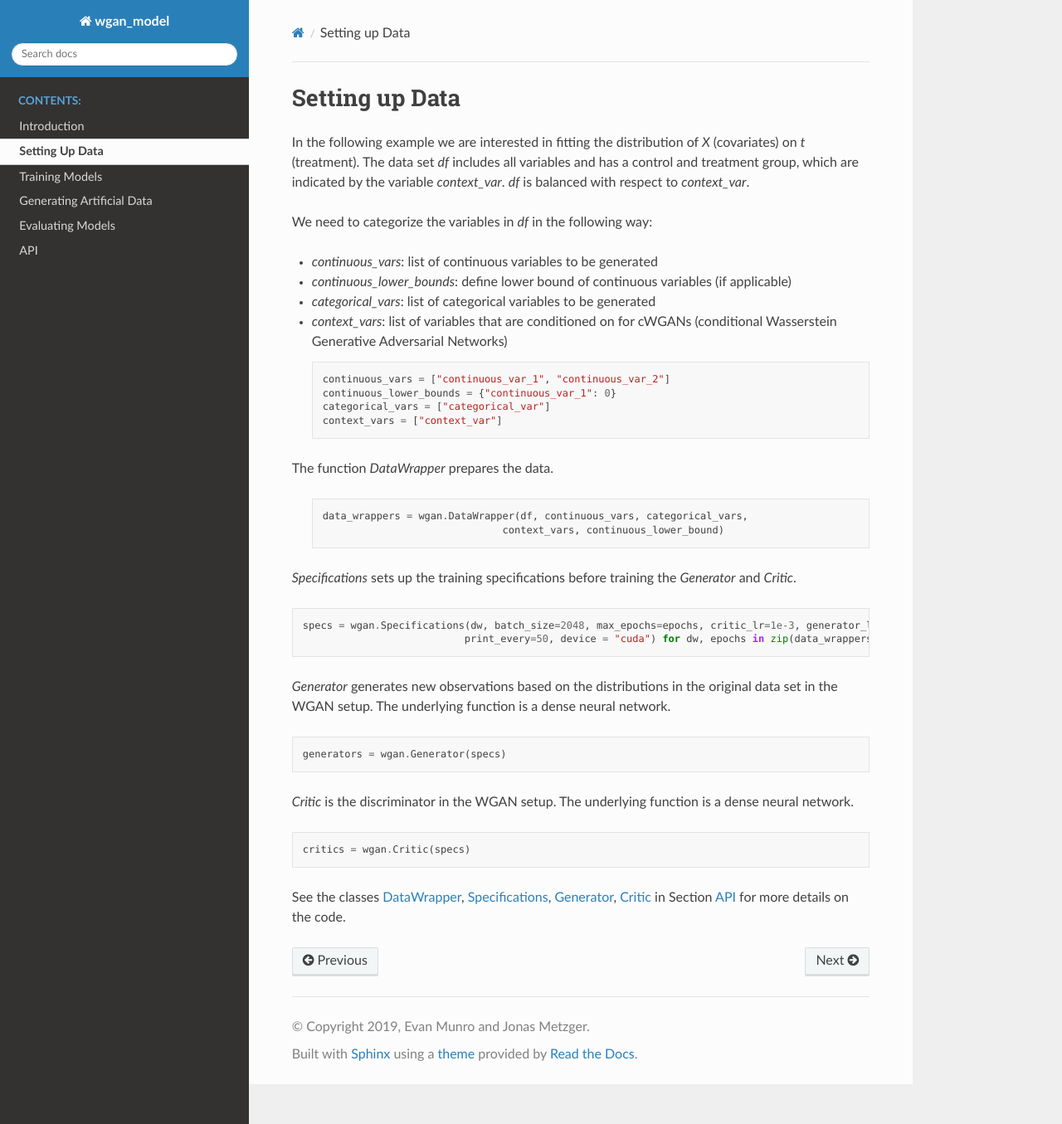
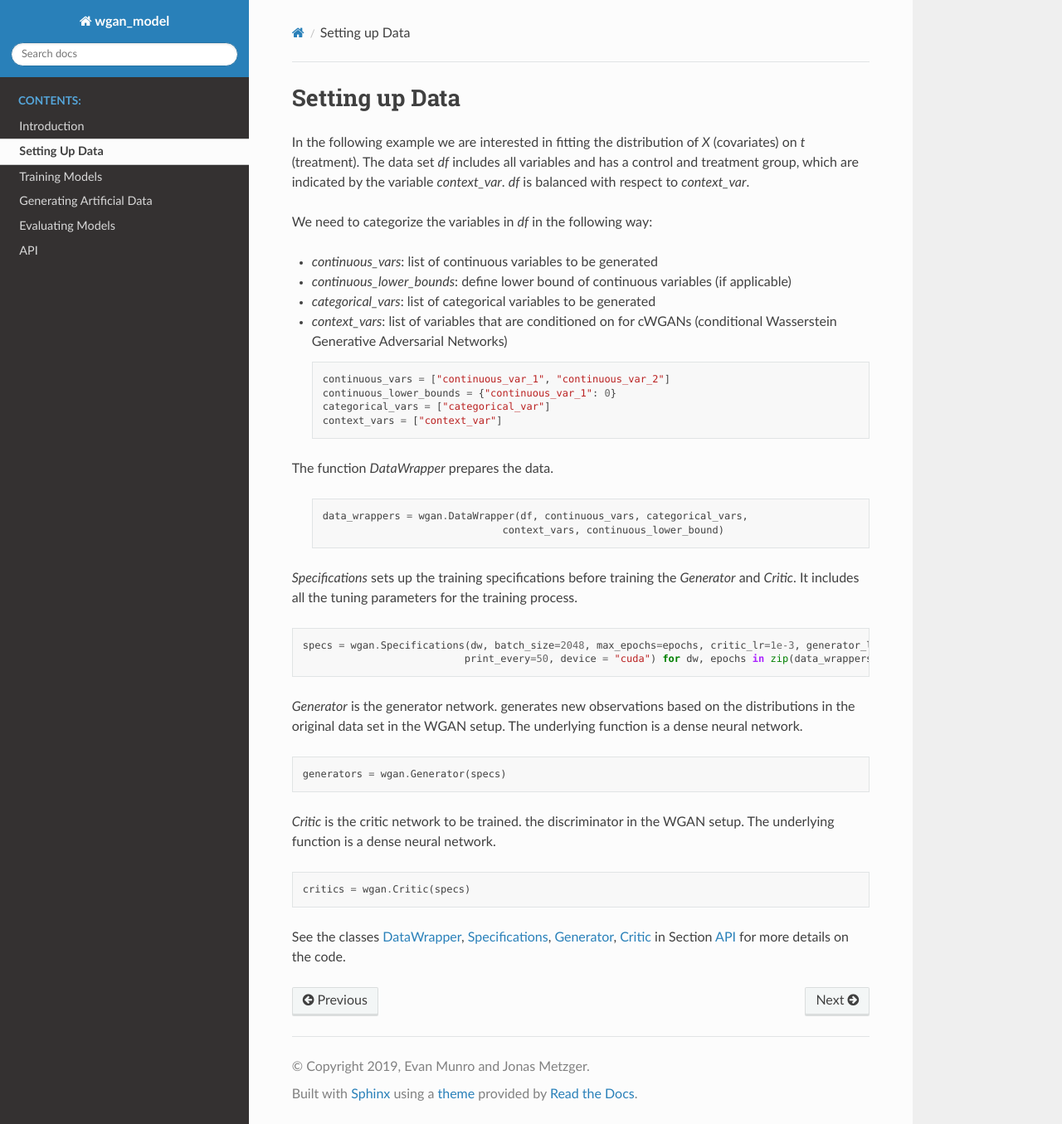
Before and after one commit to gsbDBI/ds-wgan, a Sphinx documentation site: the page built from docs/source/data.rst, in a window 1280 px wide and 1355 px high. Shown: the whole window at 83% size. Built offline with Sphinx 7.4.7 and the Read the Docs theme 2.0.0, drawn with Linux system fonts in a browser that asks for light colours.

Commit message:
Work on documentation

```diff
--- a/docs/source/api.rst
+++ b/docs/source/api.rst
@@ -9,6 +9,7 @@ DataWrapper
 ^^^^^^^^^^^
 .. autoapimodule:: wgan
   :members: DataWrapper
+  :exclude-members: apply_critic
 
 .. _specifications:
 
--- a/docs/source/data.rst
+++ b/docs/source/data.rst
@@ -27,20 +27,20 @@ The function `DataWrapper` prepares the data.
     data_wrappers = wgan.DataWrapper(df, continuous_vars, categorical_vars,
                                   context_vars, continuous_lower_bound)
 
-`Specifications` sets up the training specifications before training the `Generator` and `Critic`.
+`Specifications` sets up the training specifications before training the `Generator` and `Critic`. It includes all the tuning parameters for the training process.
 
 .. code-block:: python
 
     specs = wgan.Specifications(dw, batch_size=2048, max_epochs=epochs, critic_lr=1e-3, generator_lr=1e-3,
                                print_every=50, device = "cuda") for dw, epochs in zip(data_wrappers, [600, 600])
 
-`Generator` generates new observations based on the distributions in the original data set in the WGAN setup. The underlying function is a dense neural network.
+`Generator` is the generator network. generates new observations based on the distributions in the original data set in the WGAN setup. The underlying function is a dense neural network.
 
 .. code-block:: python
 
     generators = wgan.Generator(specs)
 
-`Critic` is the discriminator in the WGAN setup. The underlying function is a dense neural network.
+`Critic` is the critic network to be trained. the discriminator in the WGAN setup. The underlying function is a dense neural network.
 
 .. code-block:: python
 
--- a/docs/source/evaluate.rst
+++ b/docs/source/evaluate.rst
@@ -2,6 +2,8 @@
 
 Evaluating Models
 =================
+
+The function `compare_dfs` compares real and generated data from the WGANs. The output are a comparison of means, comparisons of standard deviations, histograms and scatterplots.
 
   .. code-block:: python
 
--- a/docs/source/gendata.rst
+++ b/docs/source/gendata.rst
@@ -2,6 +2,8 @@
 
 Generating Artifical Data
 =========================
+
+`data_wrappers.apply_generator` replaces columns in `df` that are generated by the generator of size equal to the number of rows in the original `df`.
 
   .. code-block:: python
 
--- a/docs/source/train.rst
+++ b/docs/source/train.rst
@@ -3,7 +3,8 @@
 Training Models
 ^^^^^^^^^^^^^^^
 
-The function `train` trains the model.
+The function `train` trains the model, more specifically the generator and the critic (discriminator). If a `context_var` is specified, a cWGAN is trained, the default is a regular WGAN.
+The training procedure is described in detail in `Gulrajani et al 2017 <http://papers.nips.cc/paper/7159-improved-training-of-wasserstein-gans.pdf>`_.
 
   .. code-block:: python
 
```
Also changed, not shown: other parts of docs/source/api.rst (+2 -0 lines), docs/source/intro.rst (+8 -8 lines).
